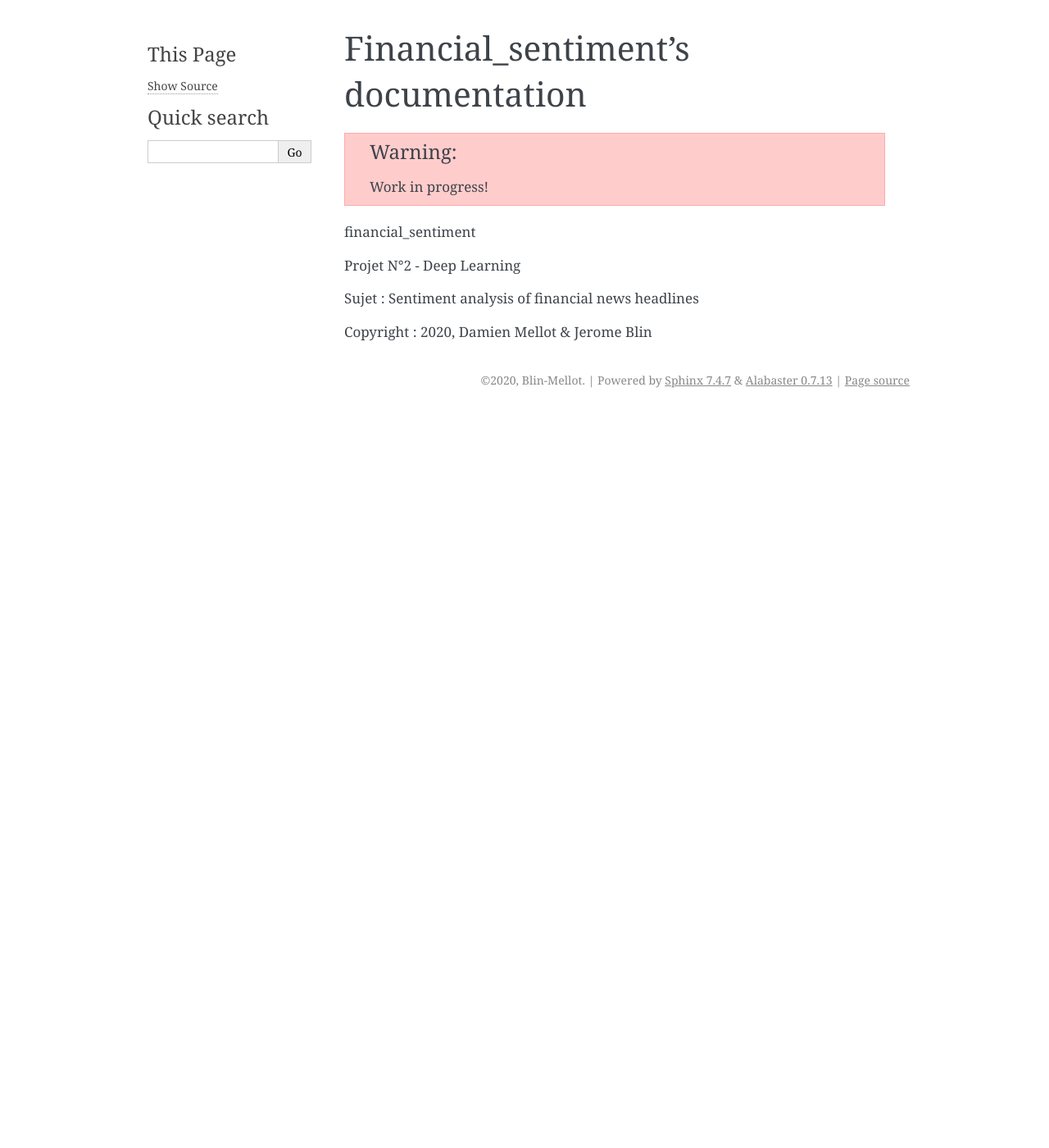
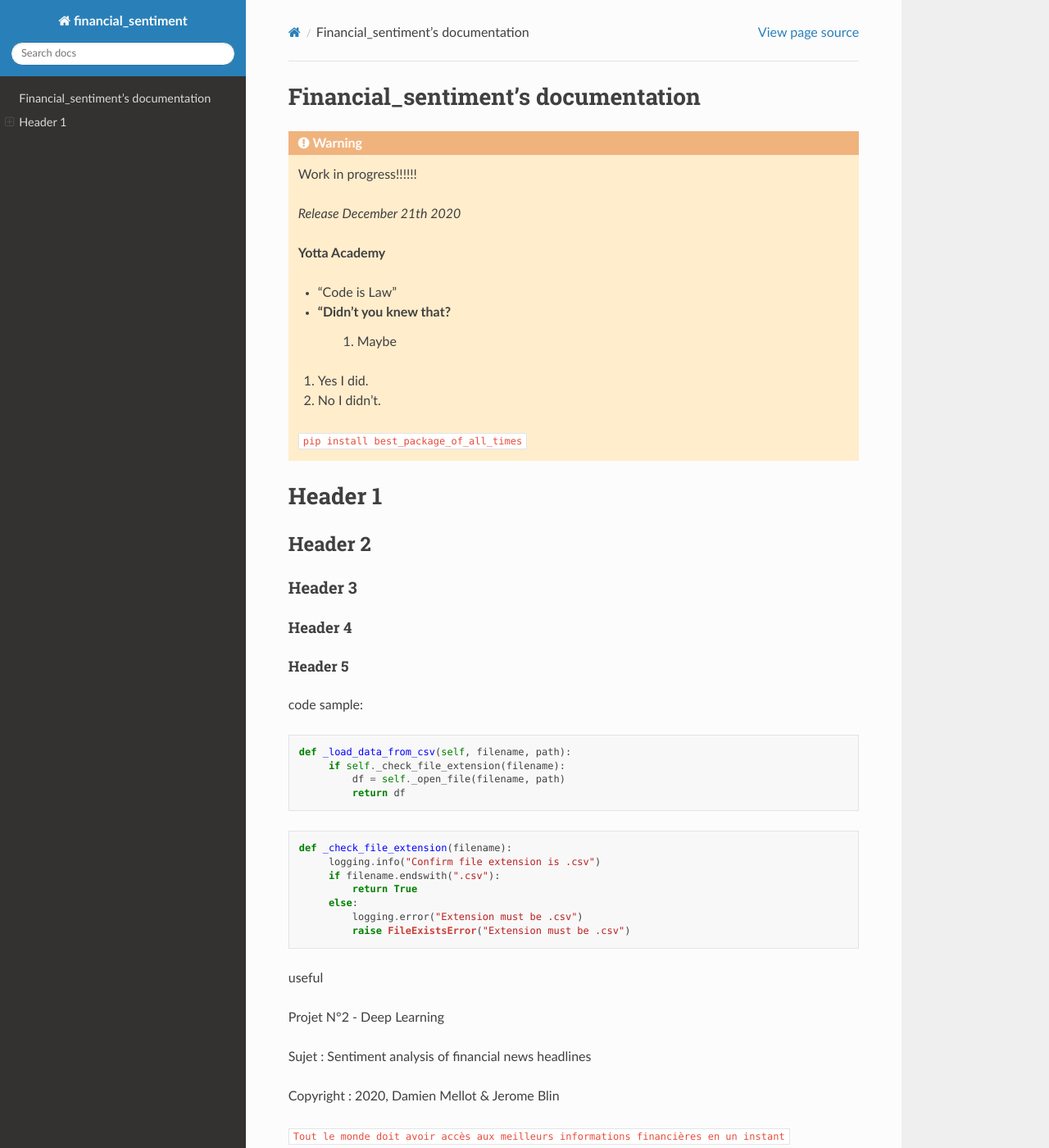
Before and after one commit to blinjrm/yotta_financial_sentiment, a Sphinx documentation site: the page built from doc/index.rst, in a window 1280 px wide and 1400 px high. Shown: the whole window at 82% size. Built offline with Sphinx 7.4.7 and the Read the Docs theme 2.0.0, drawn with Linux system fonts in a browser that asks for light colours; some of the changed text lies outside the part shown.

Commit message:
second script + theme rtd

```diff
--- a/doc/conf.py
+++ b/doc/conf.py
@@ -57,7 +57,7 @@ exclude_patterns = ["_build", "Thumbs.db", ".DS_Store"]
 # The theme to use for HTML and HTML Help pages.  See the documentation for
 # a list of builtin themes.
 #
-html_theme = "alabaster"
+html_theme = "sphinx_rtd_theme"
 
 # Add any paths that contain custom static files (such as style sheets) here,
 # relative to this directory. They are copied after the builtin static files,
--- a/doc/index.rst
+++ b/doc/index.rst
@@ -8,16 +8,93 @@ Financial_sentiment's documentation
 
 .. warning::
 
-   Work in progress!
+   Work in progress!!!!!!
+
+   *Release December 21th 2020*
+
+   **Yotta Academy**
+
+   * "Code is Law"
+   * "Didn't you knew that?
+      1. Maybe
+
+   1. Yes I did.
+   2. No I didn't.
+
+   ``pip install best_package_of_all_times``
+
+Header 1
+========
+========
+Header 2
+========
+--------
+Header 3
+--------
+^^^^^^^^
+Header 4
+^^^^^^^^
+********
+Header 5
+********
+
+code sample::
+
+   def _load_data_from_csv(self, filename, path):
+        if self._check_file_extension(filename):
+            df = self._open_file(filename, path)
+            return df
+
+.. code-block:: python
+
+   def _check_file_extension(filename):
+        logging.info("Confirm file extension is .csv")
+        if filename.endswith(".csv"):
+            return True
+        else:
+            logging.error("Extension must be .csv")
+            raise FileExistsError("Extension must be .csv")
+
+useful
 
 
-financial_sentiment
+
+
+
+
+
+
+
+
+
+
+
+
+
+
+
+
+
+
+
+
+
+
+
+
+
+
+
+
 
 Projet N°2 - Deep Learning
 
 Sujet : Sentiment analysis of financial news headlines
 
 Copyright : 2020, Damien Mellot & Jerome Blin
+
+``Tout le monde doit avoir accès aux meilleurs informations financières
+en un instant``
 
 .. toctree::
    :maxdepth: 2
```
Also changed, not shown: 8 other files.
